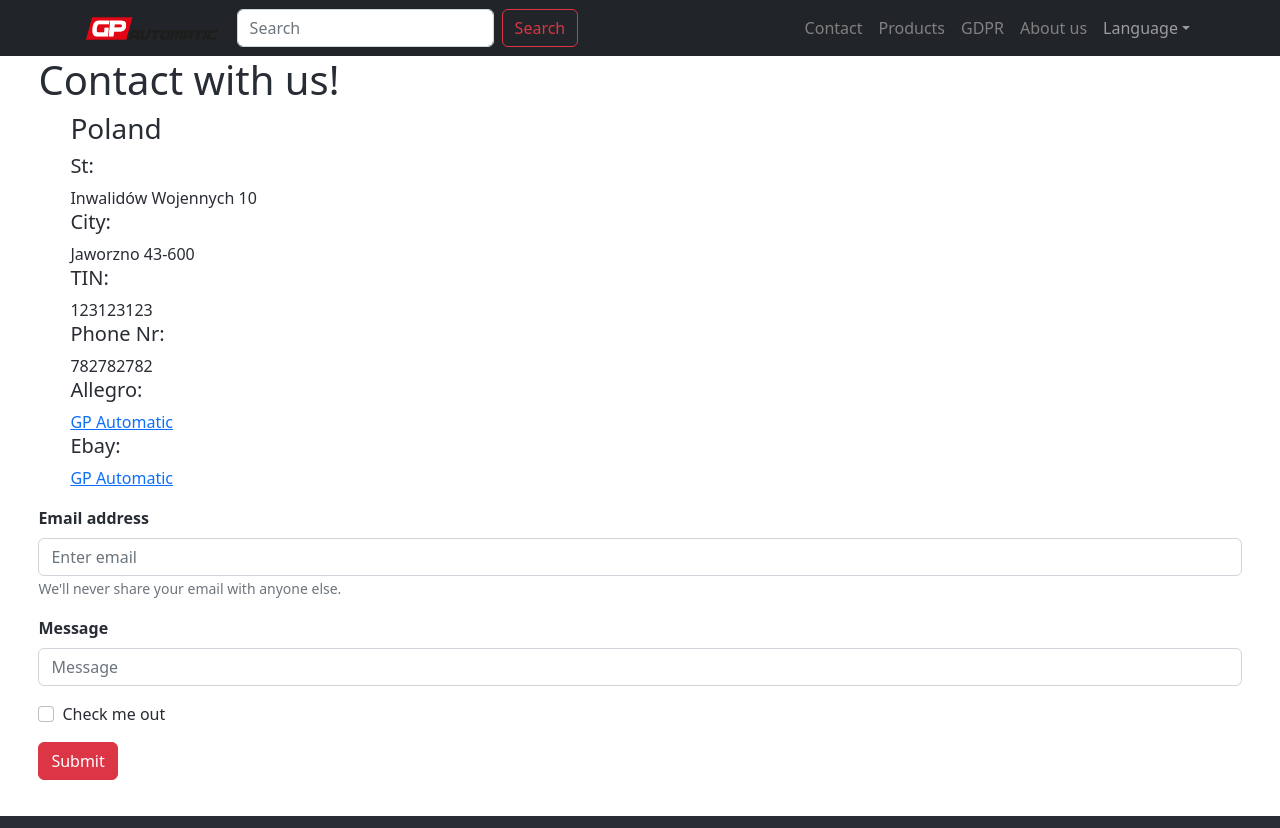
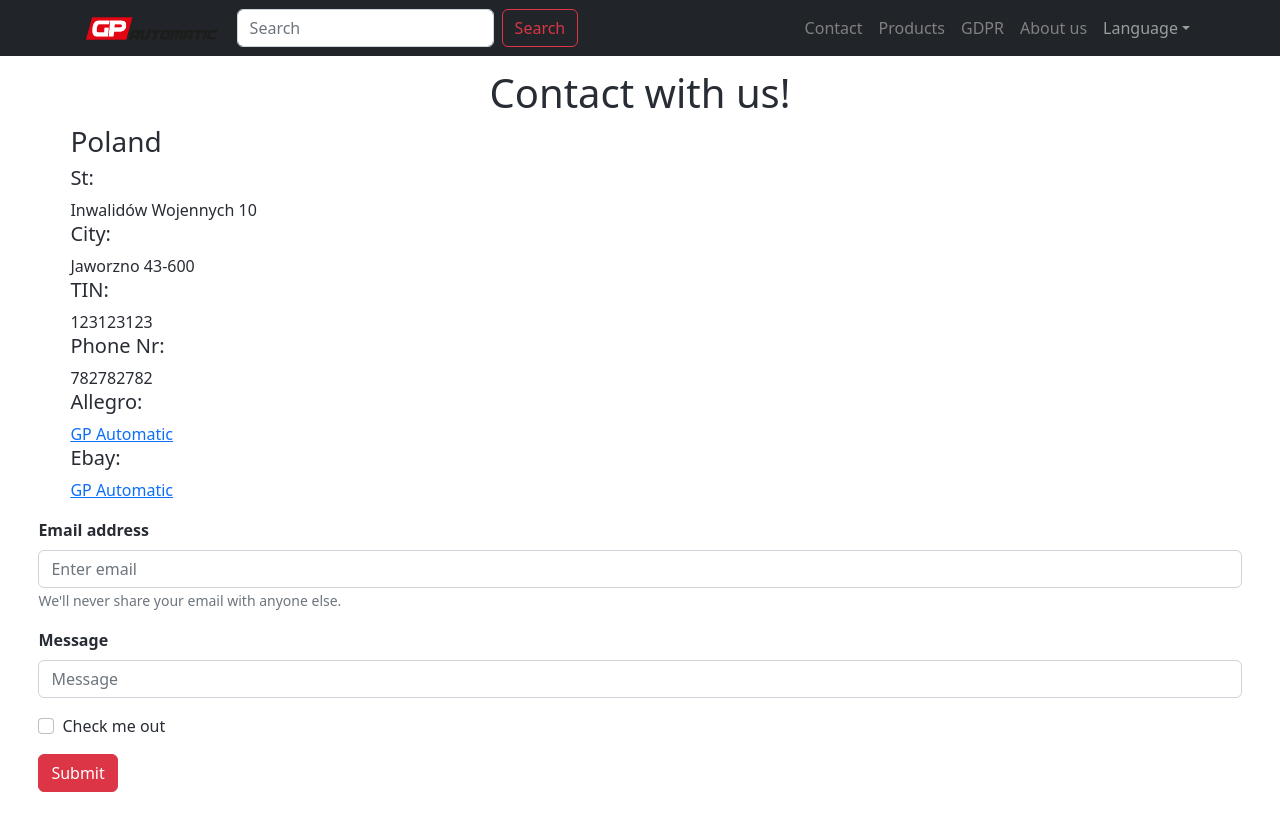
Before and after one commit to opielapatryk/mernshop4client, a React (Create React App) app: page / in a window 1280 px wide. Built offline with nearby package versions, Linux system fonts and the light colour scheme.

Commit message:
contact fix

```diff
--- a/src/components/Contact.js
+++ b/src/components/Contact.js
@@ -7,7 +7,7 @@ function Contact() {
     <AppNavBar></AppNavBar>
     <div style={{backgroundColor:'white',color:"#282c34"}}>
     <div className="ContactInfo">
-        <h1 style={{marginLeft: "3%"}}>
+        <h1 style={{textAlign:"center", paddingTop:"1%"}}>
             Contact with us!
         </h1>
         <ul style={{listStyleType: "none",marginLeft: "3%"}}>
```
